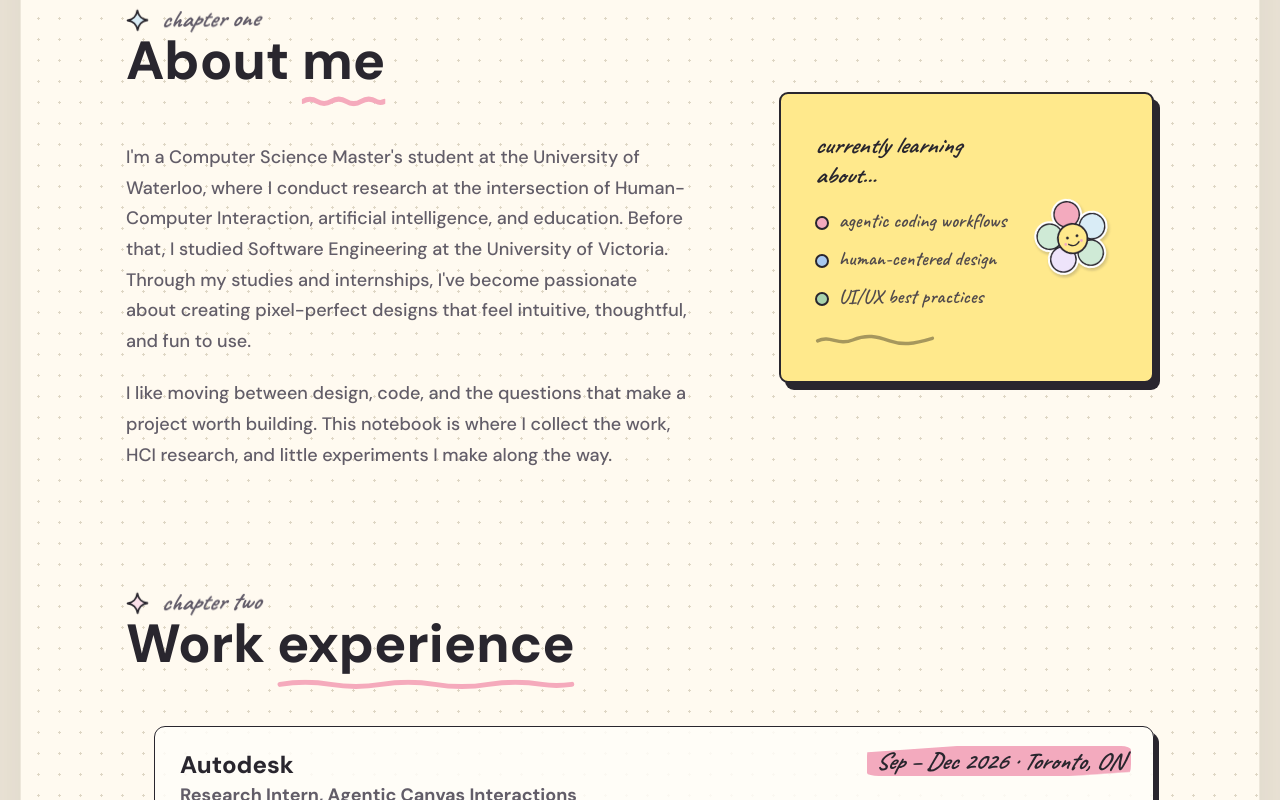
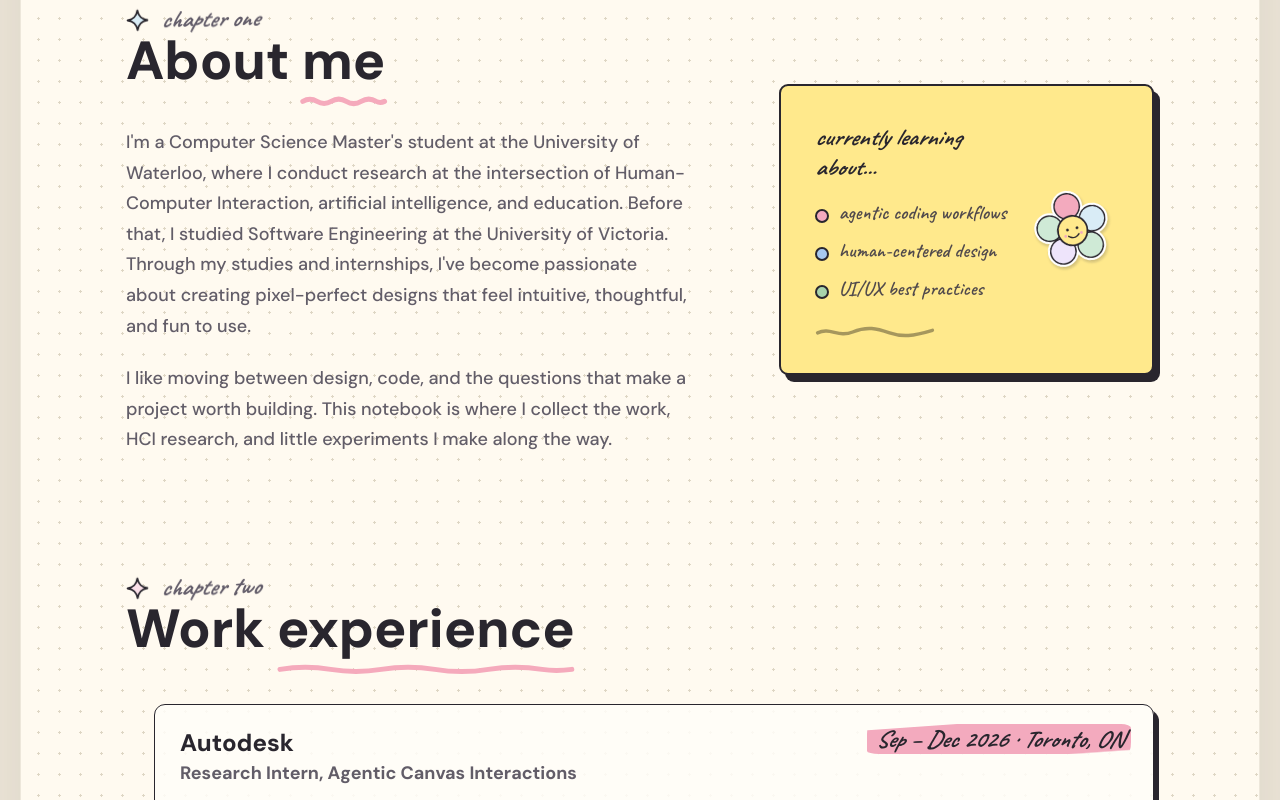
Before and after one commit to sejal-agarwal/sejal-notebook-portfolio, a Next.js app: page / in a window 1280 px wide. Shown: the part 940-1740 px from the top of the page. Built offline with nearby package versions, Linux system fonts and the light colour scheme.

Commit message:
fix pspacing

```diff
--- a/src/components/home/about.css
+++ b/src/components/home/about.css
@@ -10,6 +10,7 @@
 
 .aboutBody {
   max-width: 720px;
+  margin-top: -0.45em; /* see .sectionTitle: text blocks sit lower in their box than cards do */
   color: var(--muted-ink);
   font-size: 18px;
   font-weight: 500;
--- a/src/components/home/research.css
+++ b/src/components/home/research.css
@@ -3,7 +3,6 @@
 }
 
 .studyFolder {
-  padding-top: 6px;
   transition: opacity 800ms ease, translate 800ms cubic-bezier(0.2, 0.8, 0.58, 1);
 }
 
--- a/src/components/ui/section.css
+++ b/src/components/ui/section.css
@@ -33,7 +33,13 @@
 .sectionTitle {
   width: fit-content;
   max-width: none;
-  margin: 0 0 42px;
+  /*
+   * Space under the title. Boxed content (cards, folder, notebook) starts right at its top
+   * edge, so it gets about 8px more than a text block, whose first line sits lower inside
+   * its own box. Text sections (hero, About) pull their text up by that much, so the gap you
+   * actually see is the same everywhere.
+   */
+  margin: 0 0 35px;
   font-size: clamp(42px, 4.2vw, 62px);
   font-weight: 800;
   line-height: 1;
@@ -63,7 +69,7 @@
   }
 
   .sectionTitle {
-    margin-bottom: 35px;
+    margin-bottom: 29px;
     font-size: clamp(40px, 10vw, 58px);
   }
 }
--- a/src/components/ui/underlined-phrase.css
+++ b/src/components/ui/underlined-phrase.css
@@ -13,7 +13,9 @@
   height: 0.24em;
   overflow: visible;
   pointer-events: none;
-  clip-path: inset(0 100% 0 0);
+  /* the reveal wipes left to right; it must clip only sideways, since the wave's stroke
+     is thicker than the box and overhangs it above and below */
+  clip-path: inset(-12px 100% -12px -4px);
   animation: underline-reveal 1.35s 1.05s cubic-bezier(0.2, 0.8, 0.2, 1) forwards;
 }
 
@@ -26,7 +28,7 @@
 }
 
 @keyframes underline-reveal {
-  to { clip-path: inset(0 0 0 0); }
+  to { clip-path: inset(-12px -4px -12px -4px); }
 }
 
 @media (prefers-reduced-motion: reduce) {
```
